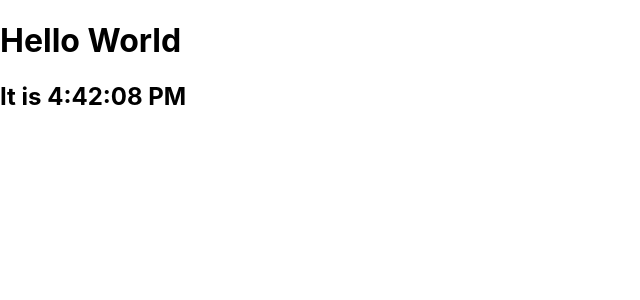
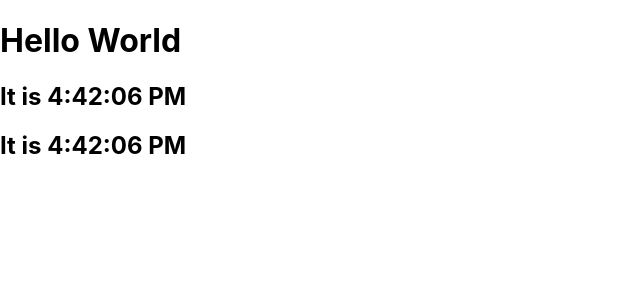
Before and after one commit to hyuraku/react_learning, a React (Create React App) app in the folder document/: page / in a window 1280 px wide. Shown: the top 300 px of the page, without its empty margins (0-640 px from the left). Built offline with nearby package versions, Linux system fonts and the light colour scheme.

Commit message:
props to state

```diff
--- a/document/src/App.js
+++ b/document/src/App.js
@@ -1,5 +1,9 @@
 import React from 'react';
 import './App.css';
+
+function FormattedDate(props){
+  return <h2>It is {props.date.toLocaleTimeString()}</h2>
+}
 
 class Clock extends React.Component{
   constructor(props){
@@ -20,12 +24,15 @@
       date: new Date()
     })
   }
+  // never write below
+  // this.state.date = new Date()
 
   render(){
     return(
       <div>
         <h1>Hello World</h1>
         <h2>It is {this.state.date.toLocaleTimeString()}</h2>
+        <FormattedDate date={this.state.date}/>
       </div>
     )
   }
```
